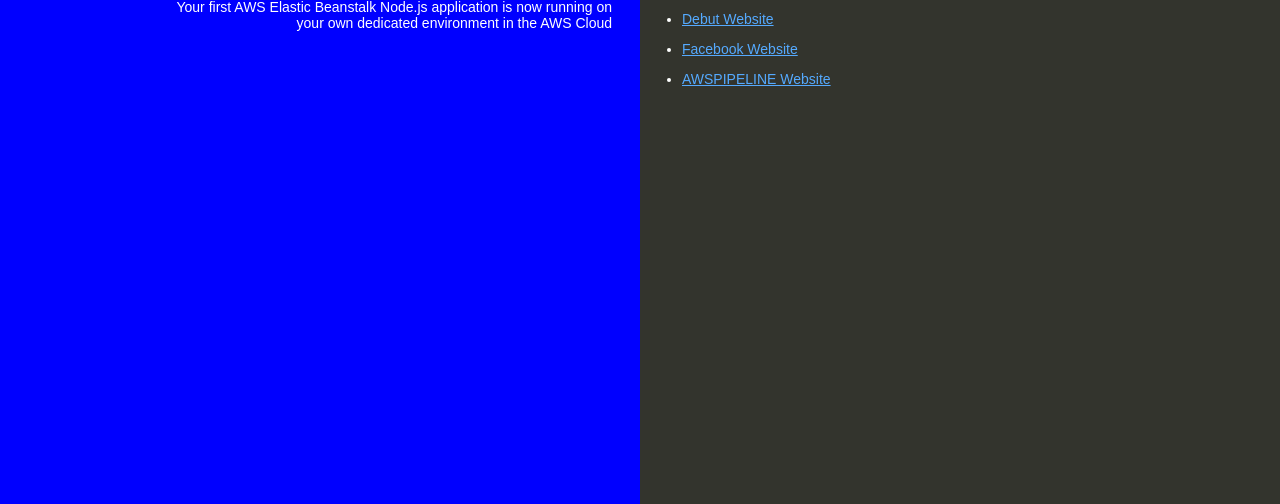
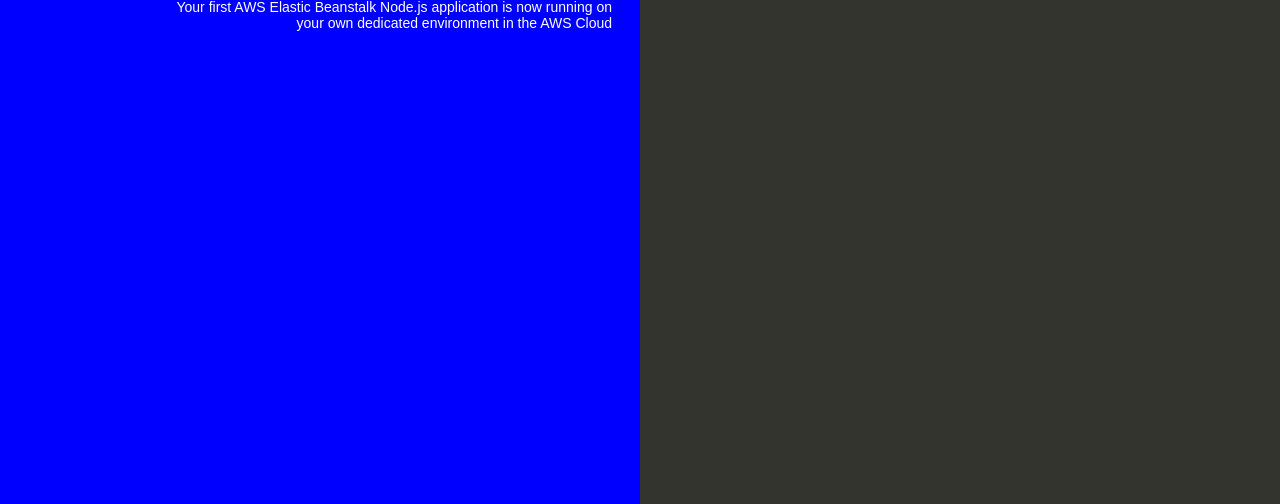
Before and after one commit to debutinfotechpvtltd/codecmmit, a website: page index.html in a window 1280 px wide. Shown: the part 296-800 px from the top of the page. Drawn offline with Linux system fonts and the light colour scheme.

Commit message:
Update index.html

```diff
--- a/index.html
+++ b/index.html
@@ -87,9 +87,7 @@
         <li><a href="http://docs.aws.amazon.com/elasticbeanstalk/latest/dg/create_deploy_nodejs_geddy_elasticache.html">Deploy a Geddy Application with Amazon ElastiCache to AWS Elastic Beanstalk </a></li>
         <li><a href="http://docs.aws.amazon.com/elasticbeanstalk/latest/dg/create_deploy_nodejs_custom_container.html">Customizing and Configuring a Node.js Container </a></li>
         <li><a href="http://docs.aws.amazon.com/elasticbeanstalk/latest/dg/using-features.loggingS3.title.html">Working with Logs</a></li>
-        <li><a href="https://www.debutinfotech.com/">Debut Website</a></li>
-        <li><a href="https://www.facebook.com/">Facebook Website</a></li>
-        <li><a href="https://www.facebook.com/">AWSPIPELINE Website</a></li>
+
       </ul>
     </div>
   </body>
```
